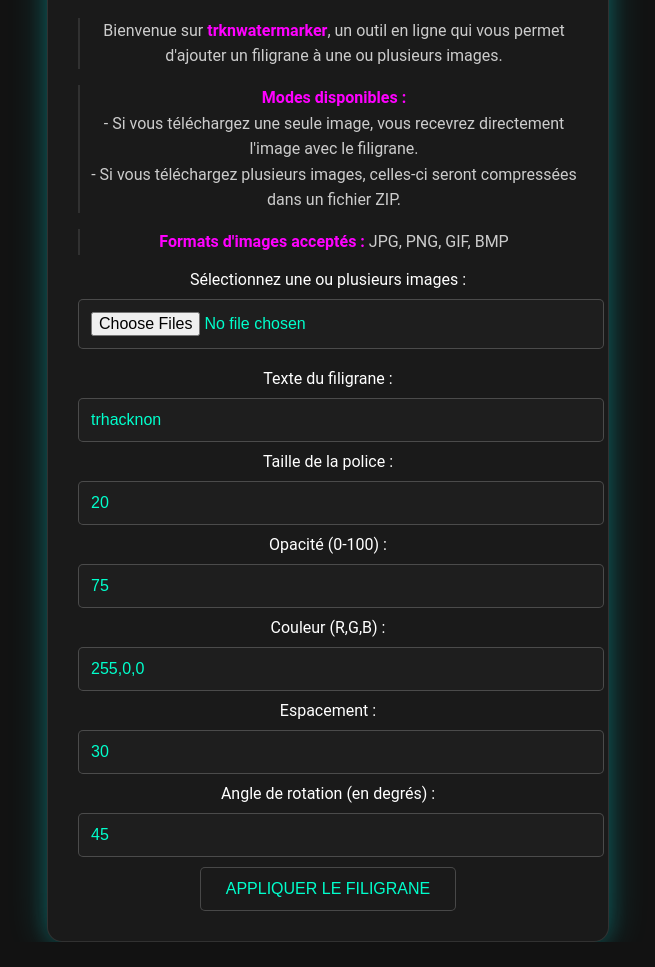
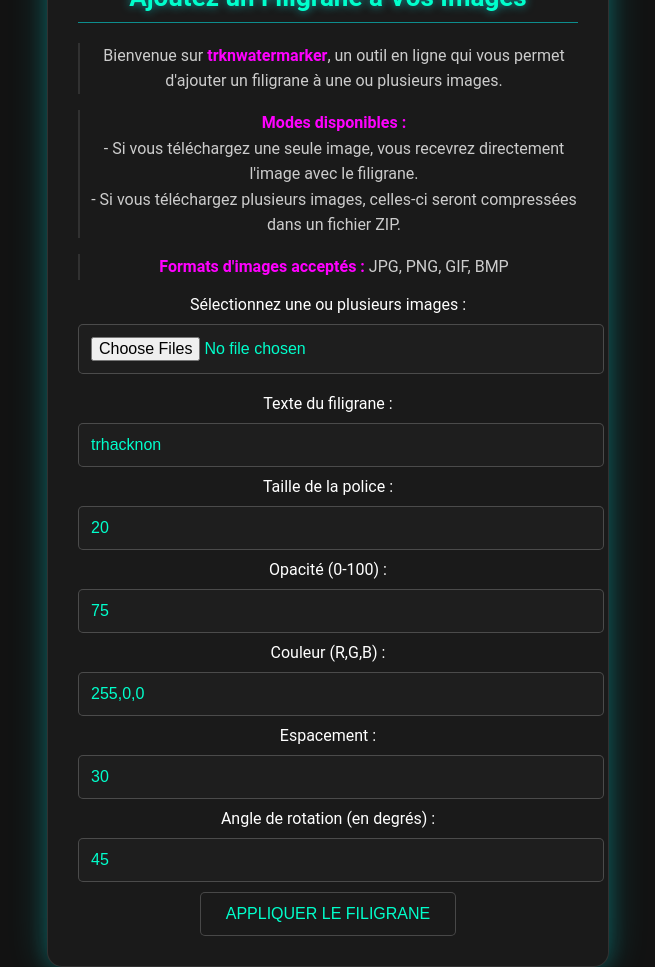
Before and after one commit to tucommenceapousser/trknwatermarker, a Flask app: page / in a window 1280 px wide. Shown: the whole page, without its empty margins (312-967 px from the left). Before the commit the page ends 942 px from the top, so only its background shows below. Run offline with Flask 3, Linux system fonts and the light colour scheme.

Commit message:
Update styles.css

```diff
--- a/static/styles.css
+++ b/static/styles.css
@@ -9,6 +9,8 @@ body {
   margin: 0;
   padding: 0;
   box-sizing: border-box;
+  margin-top: 50px; /* Ajout d'une marge en haut */
+
 }
 
 .container {
@@ -20,7 +22,6 @@ body {
   max-width: 500px;
   border: 1px solid rgba(255, 255, 255, 0.1); /* Fine bordure blanche translucide */
   box-shadow: 0 0 20px rgba(0, 255, 255, 0.2), 0 0 40px rgba(0, 255, 255, 0.2); /* Ombres cyan subtiles */
-  margin-top: 50px; /* Ajout d'une marge en haut */
 }
 
 h1 {
```
